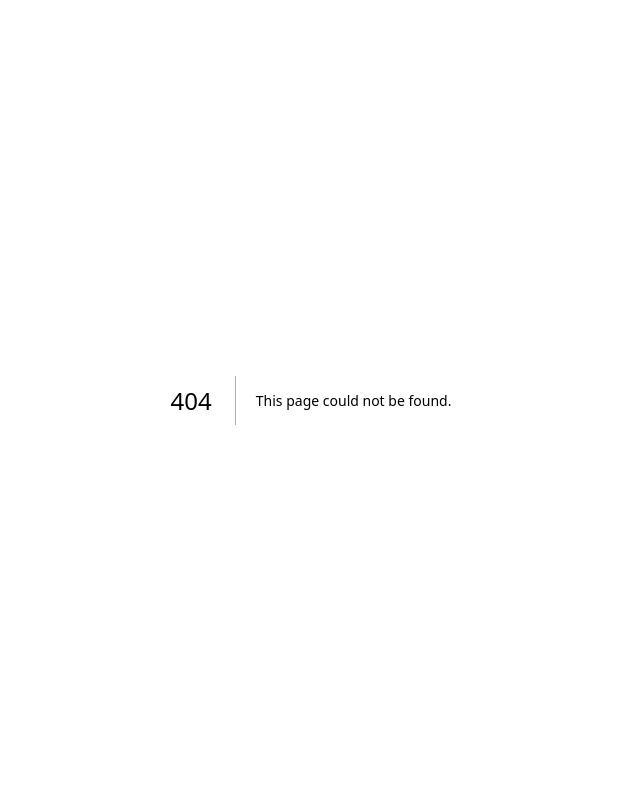
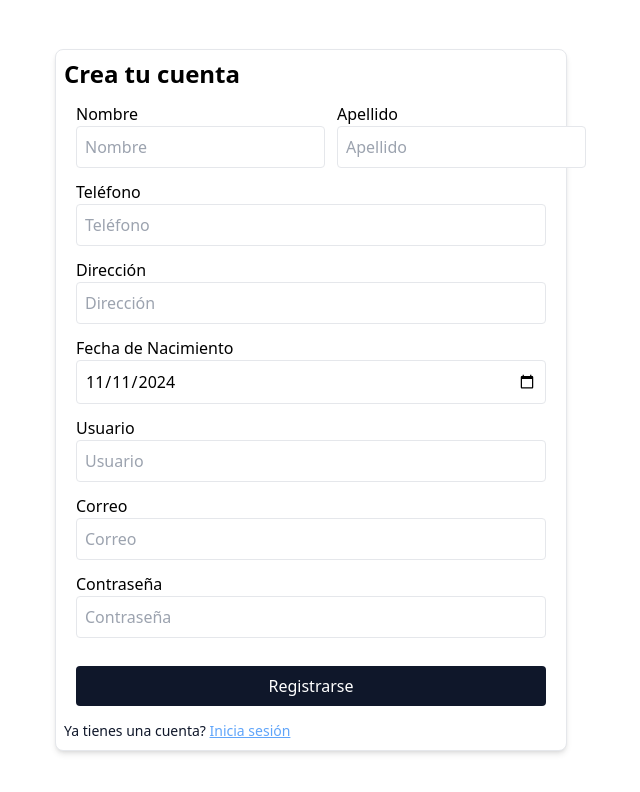
Before and after one commit to vKail/rental-cars, a Next.js app: page /register in a window 1280 px wide. Before the commit this address had no page. Shown: the top 792 px of the page, without its empty margins (329-969 px from the left). Built offline with nearby package versions, Linux system fonts and the light colour scheme; no server answers.

Commit message:
Register and login done

```diff
--- /dev/null
+++ b/src/app/register/page.tsx
@@ -0,0 +1,5 @@
+import { RegisterView } from "@/features/auth/presentation/views/register-view";
+
+const RegisterPage = () => <RegisterView/>
+
+export default RegisterPage;
--- a/src/features/auth/context/auth-user-store.ts
+++ b/src/features/auth/context/auth-user-store.ts
@@ -9,6 +9,7 @@ export interface AuthStore {
     setUser : (user: IUser) => void
     loading: boolean
     login: (data: IAuth) => void
+    signup: (data: IUser) => void
     logout: () => void
 
 }
@@ -28,6 +29,11 @@ export const UseAuthStore = create<AuthStore>(
                 const user = await AuthDataSourceImpl.getInstance().login(data)
                 set({ user, loading: false })
             },
+            signup: async (data: IUser) => {
+                set({ loading: true })
+                const user = await AuthDataSourceImpl.getInstance().signup(data)
+                set({ user, loading: false })
+            },
             logout: () => {
                 set({ user: DEFAULT_USER })
             }
--- a/src/features/auth/hooks/useAuth.ts
+++ b/src/features/auth/hooks/useAuth.ts
@@ -16,8 +16,7 @@ export const useAuth = () => {
     })
 
     const onSubmit = async (values: IAuth) => {
-        console.log(values)
-        await login(values)
+        login(values)
     }
 
     return {
--- /dev/null
+++ b/src/features/auth/hooks/useRegister.ts
@@ -0,0 +1,38 @@
+import { UseAuthStore } from "../context/auth-user-store";
+import { IUser } from "../models/IUser"
+import * as yup from 'yup'
+
+export const useRegister = () => {
+    const {signup} = UseAuthStore();
+    const initialValues : IUser = {
+        email: '',
+        password: '',
+        name: '',
+        lastname: '',
+        address: '',
+        phone: '',
+        birthdate: new Date(),
+        username: ''
+    }
+
+    const validationSchema = yup.object().shape({
+        email: yup.string().email().required('La dirección de correo es requerida'),
+        password: yup.string().required('La contraseña es requerida'),
+        name: yup.string().required('El nombre es requerido'),
+        lastname: yup.string().required('El apellido es requerido'),
+        address: yup.string().required('La dirección es requerida'),
+        phone: yup.string().required('El teléfono es requerido'),
+        birthdate: yup.date().required('La fecha de nacimiento es requerida'),
+        username: yup.string().required('El nombre de usuario es requerido')
+    })
+
+    const onSubmit = async (values: IUser) => {
+        signup(values)
+    }
+
+    return {
+        initialValues,
+        validationSchema,
+        onSubmit
+    }
+}
--- /dev/null
+++ b/src/features/auth/presentation/components/auth-form.tsx
@@ -0,0 +1,109 @@
+'use client'
+import { useForm } from "react-hook-form";
+import { useRegister } from "../../hooks/useRegister"
+import { yupResolver } from "@hookform/resolvers/yup";
+import { IUser } from "../../models/IUser";
+
+export const AuthForm = () => {
+    const {initialValues, validationSchema, onSubmit} = useRegister();
+    const {register, formState: {errors}, handleSubmit} = useForm<IUser>({
+        resolver: yupResolver(validationSchema),
+    });
+
+    return (
+        <form
+        className="flex flex-col h-full w-full max-w-lg p-3 bg-white"
+        onSubmit={handleSubmit(onSubmit)}>
+           <div className="flex flex-row justify-between">
+            <div className="flex flex-col pr-3">
+            <label htmlFor="label">Nombre</label>
+            <input
+                className="mb-3 p-2 border rounded focus:outline-none focus:ring-1 focus:ring-slate-700"
+                type="text"
+                {...register("name")}
+                placeholder="Nombre"
+                defaultValue={initialValues.name}
+            />
+            <span className="text-sm text-red-500">{errors.name?.message}</span>
+            </div>
+            <div className="flex flex-col">
+            <label htmlFor="label">Apellido</label>
+            <input
+                className="mb-3 p-2 border rounded focus:outline-none focus:ring-1 focus:ring-slate-700"
+                type="text"
+                {...register("lastname")}
+                placeholder="Apellido"
+                defaultValue={initialValues.lastname}
+            />
+            <span className="text-sm text-red-500">{errors.lastname?.message}</span>
+            </div>
+           </div>
+
+
+
+            <label htmlFor="label">Teléfono</label>
+            <input
+                className="mb-3 p-2 border rounded focus:outline-none focus:ring-1 focus:ring-slate-700"
+                type="text"
+                {...register("phone")}
+                placeholder="Teléfono"
+                defaultValue={initialValues.phone}
+            />
+            <span className="text-sm text-red-500">{errors.phone?.message}</span>
+
+            <label htmlFor="label">Dirección</label>
+            <input
+                className="mb-3 p-2 border rounded focus:outline-none focus:ring-1 focus:ring-slate-700"
+                type="text"
+                {...register("address")}
+                placeholder="Dirección"
+                defaultValue={initialValues.address}
+            />
+            <span className="text-sm text-red-500">{errors.address?.message}</span>
+
+            <label htmlFor="label">Fecha de Nacimiento</label>
+            <input
+                className="mb-3 p-2 border rounded focus:outline-none focus:ring-1 focus:ring-slate-700"
+                type="date"
+                {...register("birthdate")}
+                placeholder="Fecha de Nacimiento"
+                defaultValue={initialValues.birthdate.toISOString().split('T')[0]}
+            />
+            <span className="text-sm text-red-500">{errors.birthdate?.message}</span>
+
+            <label htmlFor="label">Usuario</label>
+            <input
+                className="mb-3 p-2 border rounded focus:outline-none focus:ring-1 focus:ring-slate-700"
+                type="text"
+                {...register("username")}
+                placeholder="Usuario"
+                defaultValue={initialValues.username}
+            />
+            <span className="text-sm text-red-500">{errors.username?.message}</span>
+
+            <label htmlFor="label">Correo</label>
+            <input
+                className="mb-3 p-2 border rounded focus:outline-none focus:ring-1 focus:ring-slate-700"
+                type="email"
+                {...register("email")}
+                placeholder="Correo"
+                defaultValue={initialValues.email}
+            />
+            <span className="text-sm text-red-500">{errors.email?.message}</span>
+
+            <label htmlFor="label">Contraseña</label>
+            <input
+                className="mb-3 p-2 border rounded focus:outline-none focus:ring-1 focus:ring-slate-700"
+                type="password"
+                {...register("password")}
+                placeholder="Contraseña"
+                defaultValue={initialValues.password}
+            />
+            <span className="text-sm text-red-500">{errors.password?.message}</span>
+
+            <button
+                className="mt-4 bg-slate-900 text-white p-2 rounded hover:bg-black"
+                type="submit">Registrarse</button>
+        </form>
+    )
+}
--- a/src/features/auth/presentation/components/login-form.tsx
+++ b/src/features/auth/presentation/components/login-form.tsx
@@ -21,9 +21,9 @@ export const LoginForm = () => {
                 {...register('email')}
                 placeholder="Correo"
                 defaultValue={initialValues.email}
-                className="mb-3 p-2 border rounded focus:outline-none focus:ring-2 focus:ring-slate-700"
+                className="mb-3 p-2 border rounded focus:outline-none focus:ring-1 focus:ring-slate-700"
             />
-            <span className="text-red-700 text-sm">{errors.email?.message}</span>
+            <span className="text-red-500 text-sm">{errors.email?.message}</span>
 
             <label htmlFor="label" className="text-base font-semibold pb-3">Contraseña </label>
             <input
@@ -31,9 +31,9 @@ export const LoginForm = () => {
                 {...register('password')}
                 placeholder="Contraseña"
                 defaultValue={initialValues.password}
-                className="mb-3 p-2 border rounded focus:outline-none focus:ring-2 focus:ring-slate-700"
+                className="mb-3 p-2 border rounded focus:outline-none focus:ring-1 focus:ring-slate-700"
             />
-            <span className="text-red-700 text-sm">{errors.password?.message}</span>
+            <span className="text-red-500 text-sm">{errors.password?.message}</span>
 
             <button
                 type="submit"
--- a/src/features/auth/presentation/views/login-view.tsx
+++ b/src/features/auth/presentation/views/login-view.tsx
@@ -1,14 +1,22 @@
+import Link from "next/link";
 import { LoginForm } from "../components/login-form";
 
 export const LoginView = () => {
   return (
-    <div className="flex flex-col w-screen h-screen items-center justify-center p-10 bg-gray-100">
+    <div className="flex flex-col w-screen h-screen items-center justify-center p-10 bg-white">
       <div className="text-center mb-8">
         <h1 className="text-3xl font-bold mb-2">Rental-Cars</h1>
         <h2 className="text-lg text-gray-700">Bienvenido de vuelta, es un gusto ayudarte </h2>
       </div>
       <LoginForm />
-      <p className="py-4">Olvidaste tu constraseña, <u>Haz click aqui</u></p>
+      <div>
+                <span className="text-slate-900 text-sm">No tienes una cuenta?</span>
+                <Link
+                    href="/register"
+                >
+                    <span className="text-blue-400 text-sm"> <u>Registrate aquí</u></span>
+                </Link>
+                </div>
     </div>
   );
 };
--- /dev/null
+++ b/src/features/auth/presentation/views/register-view.tsx
@@ -0,0 +1,24 @@
+import Link from "next/link"
+import { AuthForm } from "../components/auth-form"
+
+
+export const RegisterView = () => {
+    return (
+        <div className="flex flex-col h-screen  justify-center items-center bg-wite">
+            <div className="flex flex-col justify-center w-full max-w-lg p-2 bg-white shadow-md border border-gray-200 rounded-lg ">
+                <h1 className="text-2xl font-semibold ">Crea tu cuenta</h1>
+                <AuthForm />
+                <div>
+                <span className="text-slate-900 text-sm">Ya tienes una cuenta?</span>
+                <Link
+                    href="/login"
+                >
+                    <span className="text-blue-400 text-sm"> <u>Inicia sesión</u></span>
+                </Link>
+                </div>
+            </div>
+
+
+        </div>
+    )
+}
--- a/src/features/auth/services/DataSource.ts
+++ b/src/features/auth/services/DataSource.ts
@@ -8,6 +8,7 @@ import { UserAdapter } from "../adapters/UserAdapter"
 
  interface  AuthDataSource {
     login: (data: IAuth) => Promise<IUser>
+    signup: (data: IUser) => Promise<IUser>
     //logout: () => Promise<Status>
 }
 
@@ -24,6 +25,11 @@ import { UserAdapter } from "../adapters/UserAdapter"
         return UserAdapter.toDomain(response)
     }
 
+    async signup(data: IUser): Promise<IUser> {
+        const response = await this.httpClient.post<IAuthResponse>('users', { data })
+        return UserAdapter.toDomain(response)
+    }
+
     static getInstance(): AuthDataSource {
         return new AuthDataSourceImpl()
     }
```
